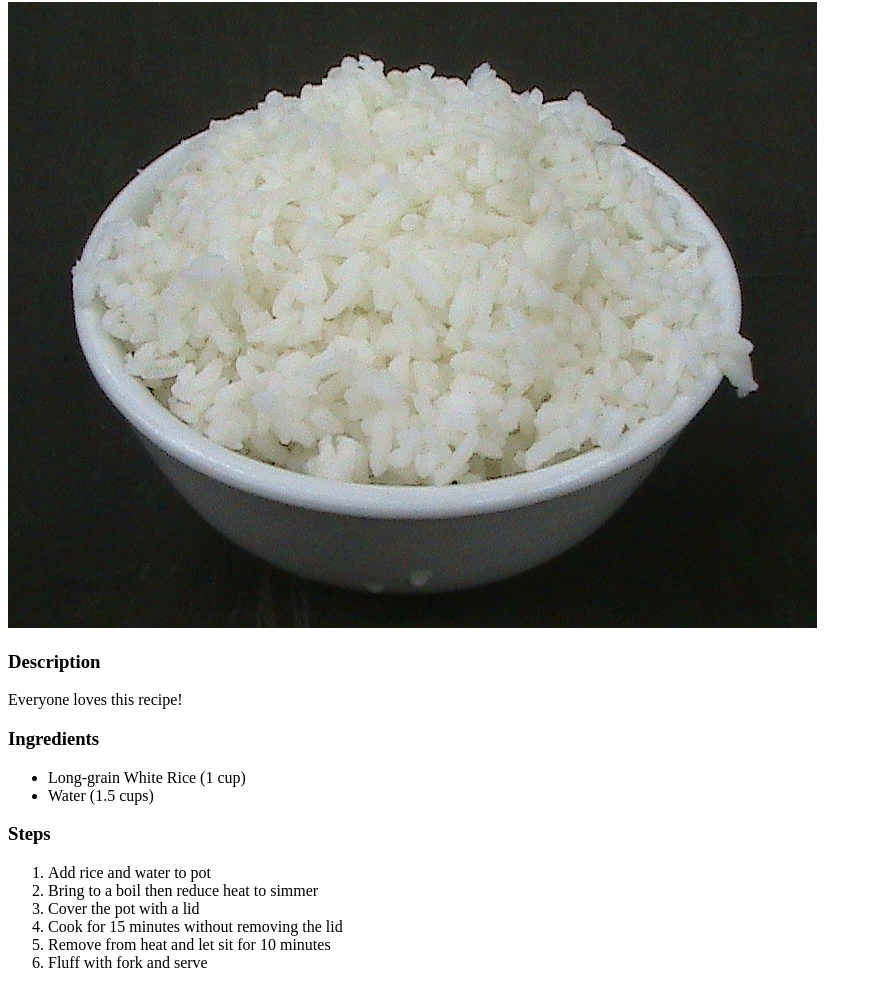
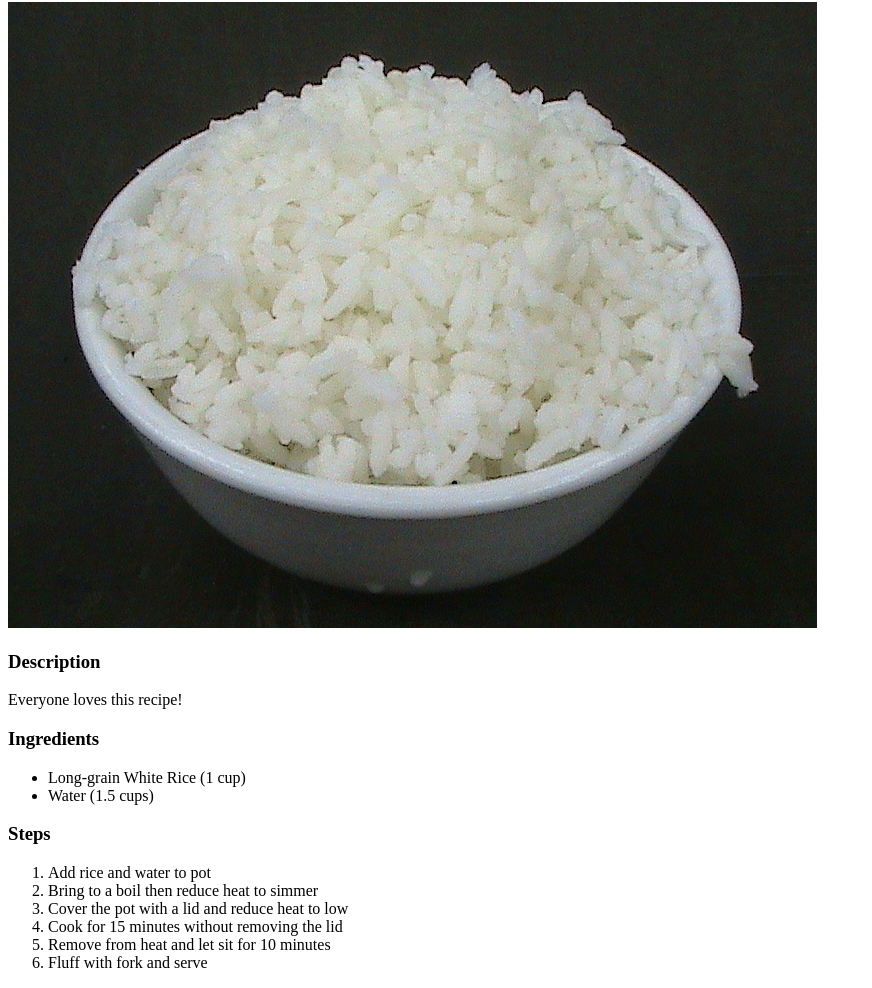
Before and after one commit to JC-Face-Studios/odin-recipies, a plain HTML site: page recipes/white-rice.html in a window 1280 px wide. Shown: the part 104-1092 px from the top of the page, without its empty margins (0-872 px from the left). Drawn offline with Linux system fonts and the light colour scheme.

Commit message:
Edit white rice steps for low heat after lid

```diff
--- a/recipes/white-rice.html
+++ b/recipes/white-rice.html
@@ -20,7 +20,7 @@
     <ol>
         <li>Add rice and water to pot</li>
         <li>Bring to a boil then reduce heat to simmer</li>
-        <li>Cover the pot with a lid</li>
+        <li>Cover the pot with a lid and reduce heat to low</li>
         <li>Cook for 15 minutes without removing the lid</li>
         <li>Remove from heat and let sit for 10 minutes</li>
         <li>Fluff with fork and serve</li>
```
